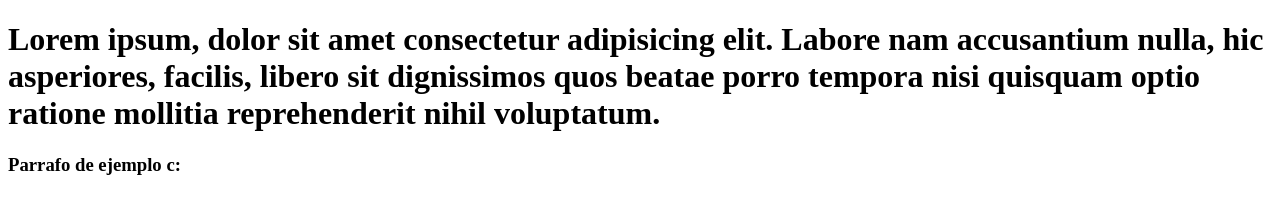
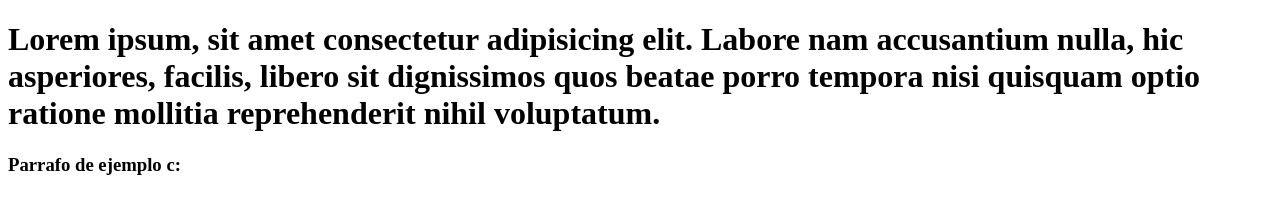
Before and after one commit to Atzel73/exampleRepository, a plain HTML site: page index.html in a window 1280 px wide. Drawn offline with Linux system fonts and the light colour scheme.

Commit message:
quite dolor del parrafo

```diff
--- a/index.html
+++ b/index.html
@@ -8,7 +8,7 @@
 </head>
 <body>
 
-    	<h1>Lorem ipsum, dolor sit amet consectetur adipisicing elit. Labore nam accusantium nulla, hic asperiores, facilis, libero sit dignissimos quos beatae porro tempora nisi quisquam optio ratione mollitia reprehenderit nihil voluptatum.</h1>
+    	<h1>Lorem ipsum,  sit amet consectetur adipisicing elit. Labore nam accusantium nulla, hic asperiores, facilis, libero sit dignissimos quos beatae porro tempora nisi quisquam optio ratione mollitia reprehenderit nihil voluptatum.</h1>
         <h3>Parrafo de ejemplo c:</h3>
 
 
```
Also changed, not shown: 1 other file.
